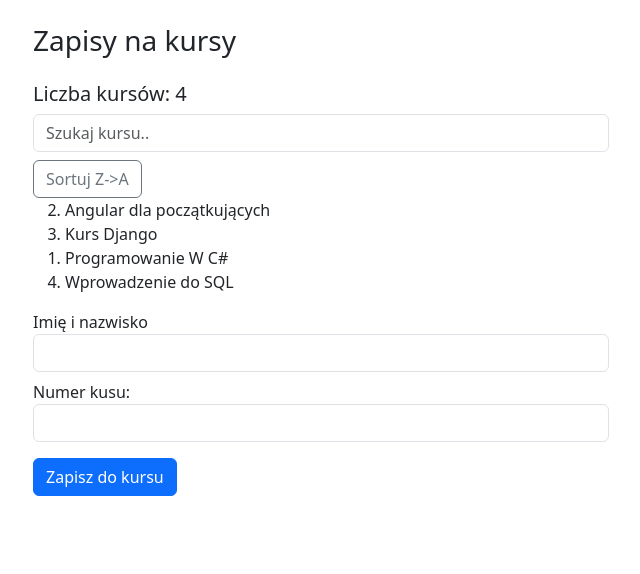
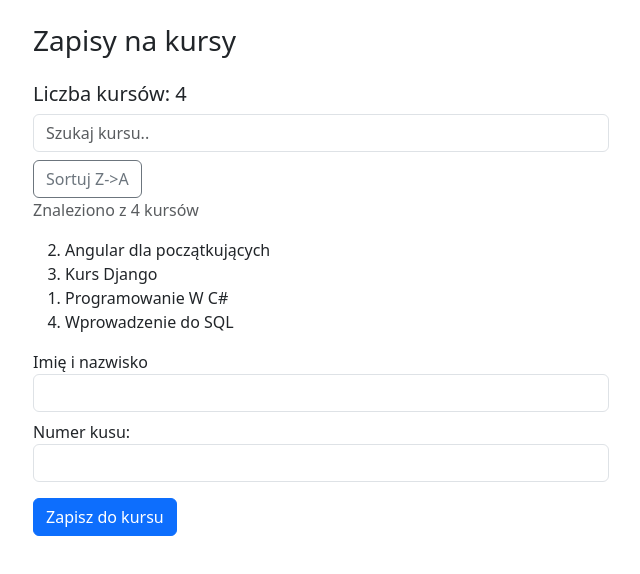
Before and after one commit to Lukasz-Cegielski/ZajeciaWebowe2027, a React (Vite) app in the folder 10-01/ZadanieKursy/: page / in a window 1280 px wide. Shown: the top 574 px of the page, without its empty margins (319-959 px from the left). Built offline with nearby package versions, Linux system fonts and the light colour scheme.

Commit message:
MB7: licznik wynikow wyszukiwania

```diff
--- a/10-01/ZadanieKursy/src/App.jsx
+++ b/10-01/ZadanieKursy/src/App.jsx
@@ -31,6 +31,9 @@ function App() {
       <h2 className="h5">Liczba kursów: {kursy.length}</h2>
       <input type='text' className='form-control mb-2' placeholder='Szukaj kursu..' value={szukaj} onChange={e => setSzukaj(e.target.value)}/>
       <button type='button' className='btn btn-outline-secondary text-nowrap' onClick={() => setRosnaco(!rosnaco)}>Sortuj {rosnaco ? 'Z->A' : 'A->Z'} </button>
+      <p className="text-body-secondary">
+        Znaleziono {widoczne.lenght} z {kursy.length} kursów
+      </p>
       <ol>
         {widoczne.map(({kurs,numer}) =>(
           <li key={numer} value={numer}>{kurs}</li>
```
